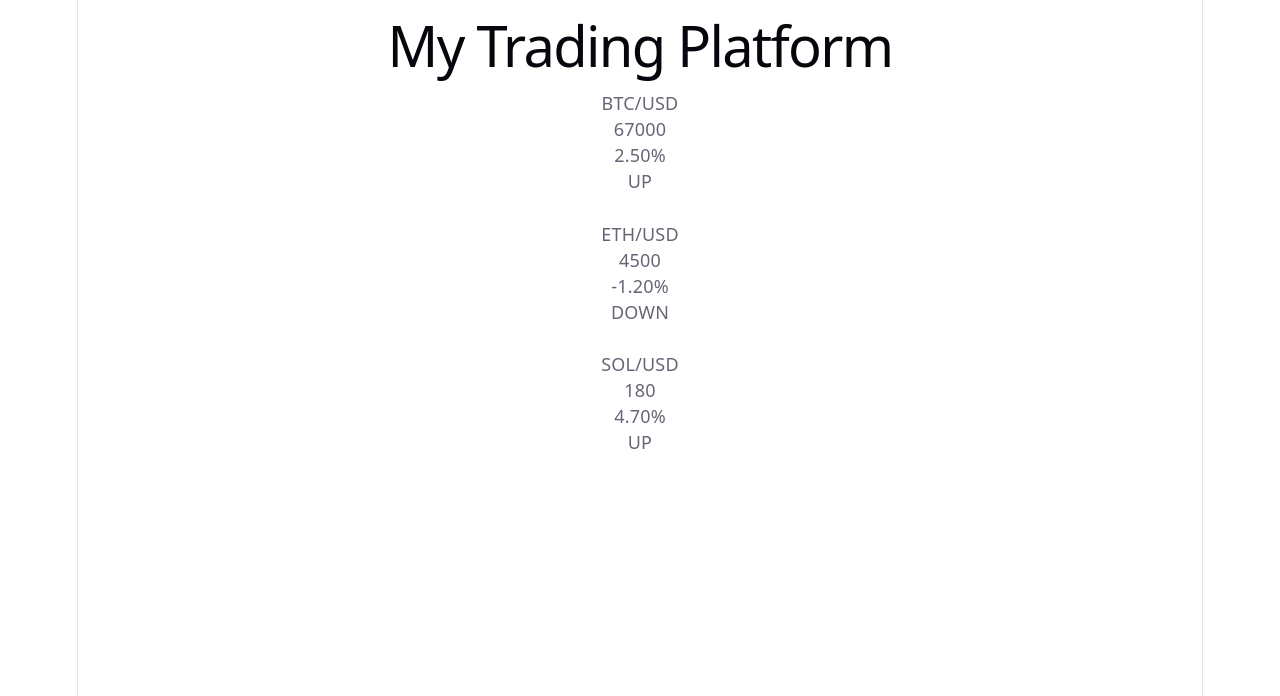
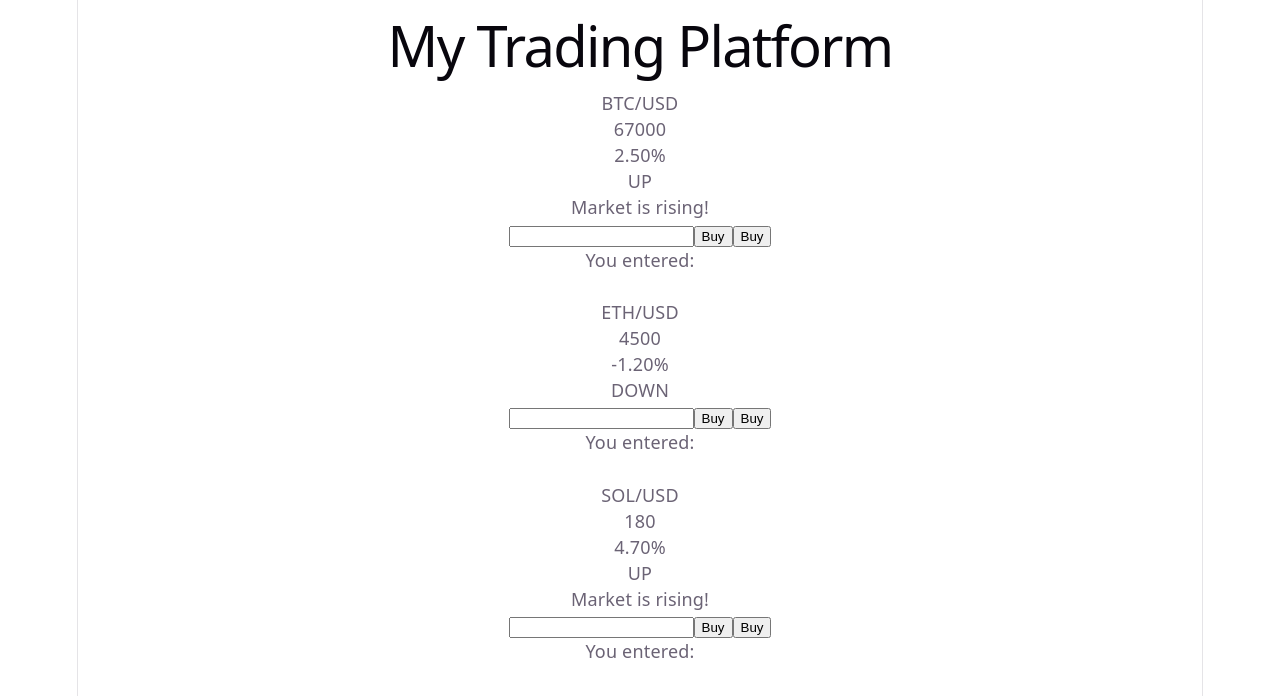
Before and after one commit to for-legal-reasons-this-is-game/For-legal-reasons-this-is-game, a React (Vite) app in the folder frontend/src/: page / in a window 1280 px wide. Shown: the top 696 px of the page. Built offline with nearby package versions, Linux system fonts and the light colour scheme.

Commit message:
learn: conditional rendering & button and form submitting & passing value to and from parent and child

```diff
--- a/frontend/src/src/App.tsx
+++ b/frontend/src/src/App.tsx
@@ -1,11 +1,24 @@
 import { markets } from "./data";
 import { MarketList } from "./MarketList";
+import { useState } from "react";
 
 function App() {
+    const [totalOrders, setTotalOrders] = useState(0);
     return (
         <>
             <h1>My Trading Platform</h1>
-            <MarketList markets={markets} />
+            {totalOrders > 0 && <h2>Total Orders: {totalOrders}</h2>}
+            <MarketList
+                markets={markets}
+                onBuy={(coin: string, amount: number) => {
+                    setTotalOrders((current) => current + 1);
+                    console.log(`Buying ${amount} ${coin}`);
+                }}
+                onSell={(coin: string, amount: number) => {
+                    setTotalOrders((current) => current + 1);
+                    console.log(`Selling ${amount} ${coin}`);
+                }}
+            />
         </>
     );
 }
--- a/frontend/src/src/Header.tsx
+++ b/frontend/src/src/Header.tsx
@@ -1,12 +1,64 @@
 import { type Market } from "./data";
+import { useState } from "react";
+import { type SubmitEvent } from "react";
 
-export function Header({ coin, price, change }: Market) {
+// `Market &` means all the properties of Market plus...
+type HeaderProps = Market & {
+    onBuy: (coin: string, amount: number) => void;
+    onSell: (coin: string, amount: number) => void;
+};
+
+// function handleFormSubmit(event: SubmitEvent) {
+//     const value = Number(SubmitEvent. amount);
+//     if (!isFinite(value) || value <= 0) {
+//         console.log("Not a valid value!");
+//         return;
+//     }
+//     onBuy(coin, value);
+// }
+
+export function Header({ coin, price, change, onBuy, onSell }: HeaderProps) {
+    const [amount, setAmount] = useState("");
     return (
         <header>
             <p>{coin}</p>
             <p>{price}</p>
             <p>{change.toFixed(2)}%</p>
             <p>{change > 0 ? "UP" : "DOWN"}</p>
+            <p>{change > 0 && <span>Market is rising!</span>}</p>
+            <div>
+                <form>
+                    <input
+                        value={amount}
+                        onChange={(event) => setAmount(event.target.value)}
+                    />
+                    <button
+                        onClick={(event) => {
+                            event.preventDefault();
+                            const value = Number(amount);
+                            if (!isFinite(value) || value <= 0) {
+                                console.log("Not a valid value!");
+                                return;
+                            }
+                            onBuy(coin, value);
+                        }}>
+                        Buy
+                    </button>
+                    <button
+                        onClick={(event) => {
+                            event.preventDefault();
+                            const value = Number(amount);
+                            if (!isFinite(value) || value <= 0) {
+                                console.log("Not a valid value!");
+                                return;
+                            }
+                            onSell(coin, value);
+                        }}>
+                        Buy
+                    </button>
+                </form>
+            </div>
+            <p>You entered: {amount}</p>
         </header>
     );
 }
--- a/frontend/src/src/MarketList.tsx
+++ b/frontend/src/src/MarketList.tsx
@@ -1,14 +1,17 @@
 import { type Market } from "./data";
 import { Header } from "./Header";
+import React from "react";
 
 type MarketListProps = {
     markets: Market[];
+    onBuy: (coin: string, amount: number) => void;
+    onSell: (coin: string, amount: number) => void;
 };
 
-export function MarketList({ markets }: MarketListProps) {
+export function MarketList({ markets, onBuy, onSell }: MarketListProps) {
     return markets.map((market) => (
         <div key={market.coin}>
-            <Header {...market} />
+            <Header {...market} onBuy={onBuy} onSell={onSell} />
             <br />
         </div>
     ));
```
Also changed, not shown: 1 other file (tests, documents, lock files or other folders).
